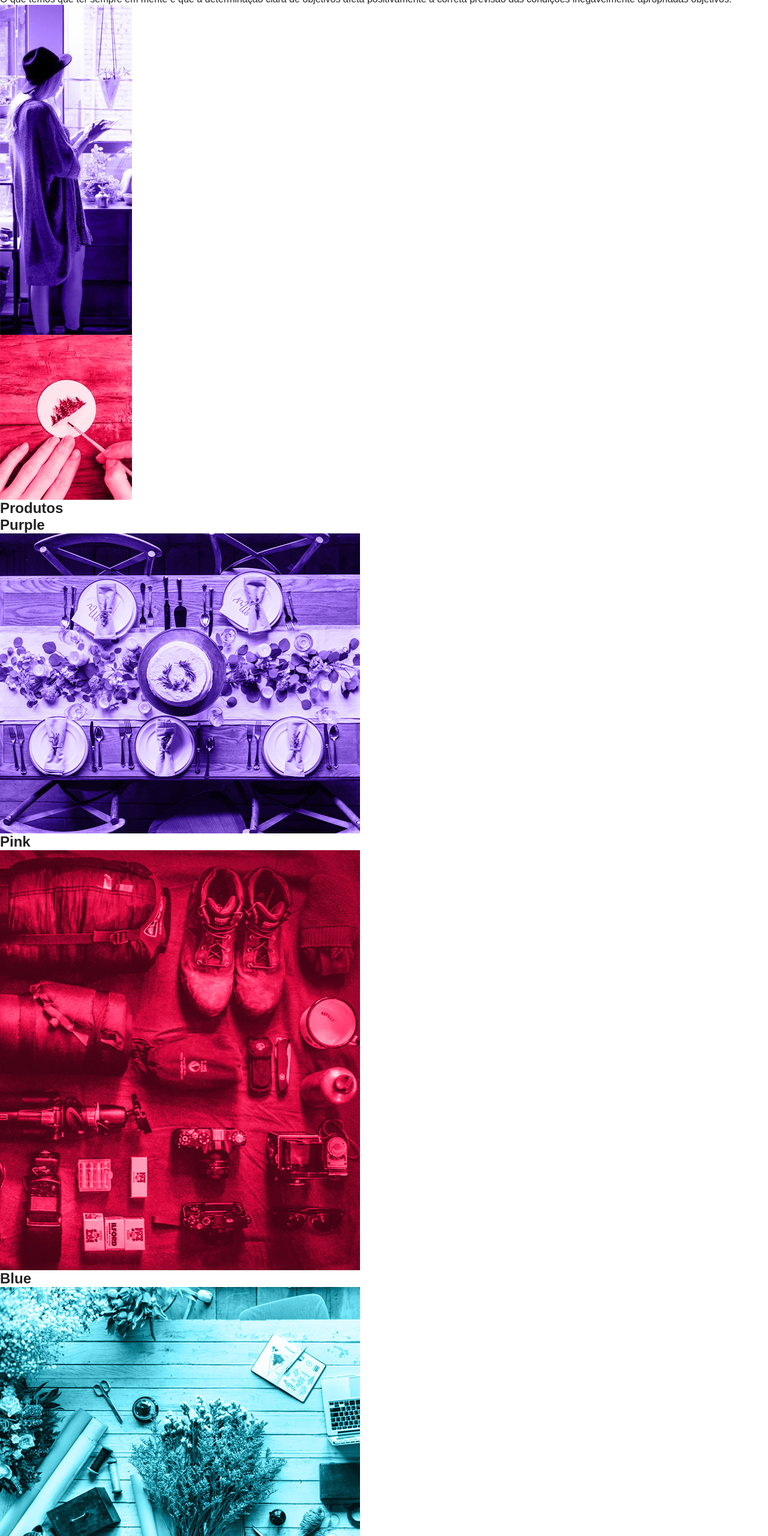
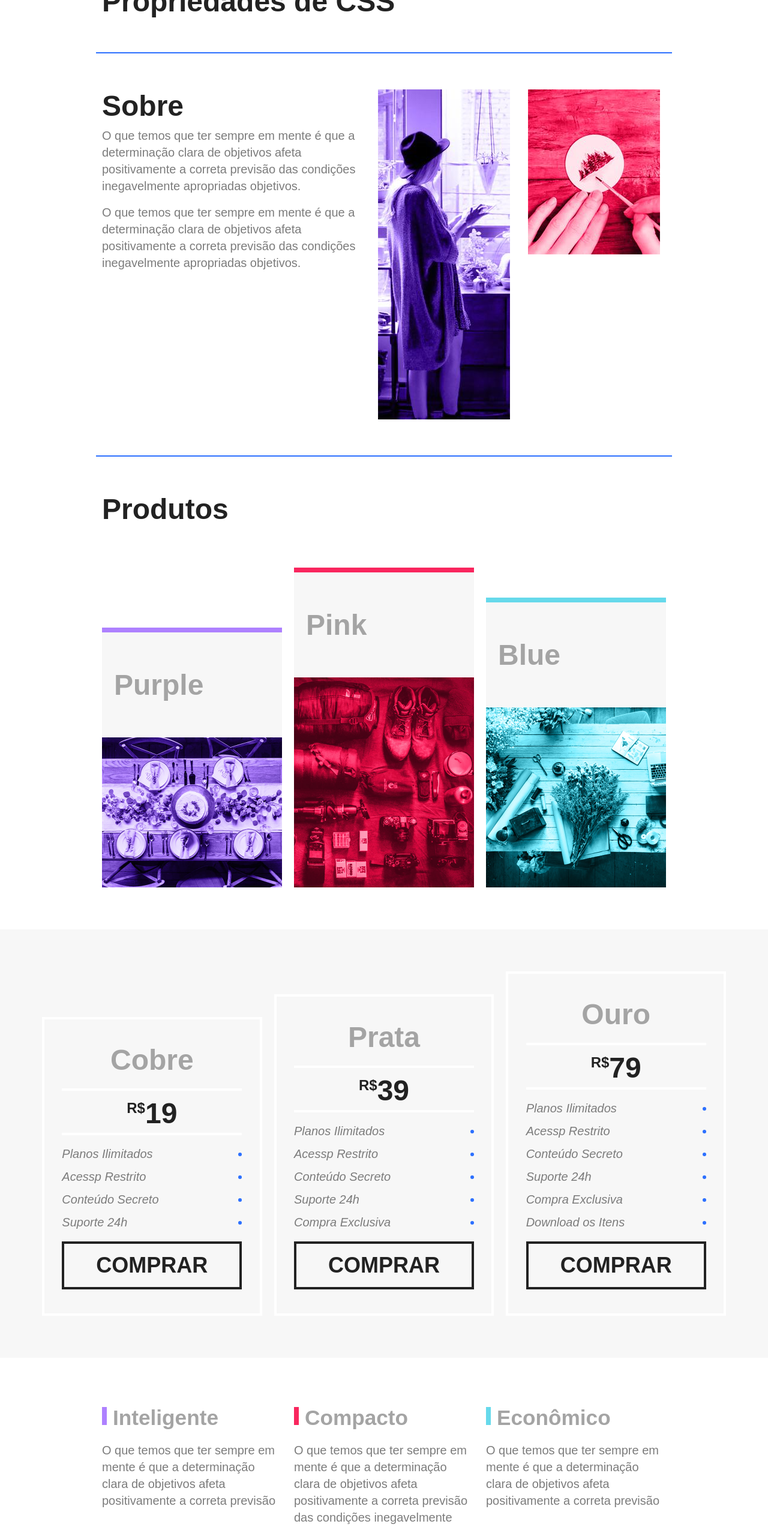
Before and after one commit to hideo651/flexblog, a plain HTML site: page index.html in a window 1280 px wide. Shown: the part 240-2800 px from the top of the page at 60% size. Drawn offline with Linux system fonts and the light colour scheme.

Commit message:
feat: css da pagina pronto

```diff
--- a/css/style.css
+++ b/css/style.css
@@ -87,5 +87,324 @@ img {
 
 .menu-nav a {
   font-size: 1.25rem;
+  display: block;
   padding: 10px;
+  transition: 0.2s;
 }
+
+.menu-nav a:hover {
+  color: #122ab2;
+}
+
+/*--------INTRODUÇÃO--------*/
+
+.introducao {
+  font-size: 3rem;
+  line-height: 1;
+  max-width: 960px;
+  margin: 0 auto;
+  padding: 60px 10px;
+}
+
+/*--------SOBRE--------*/
+
+.sobre {
+  border-top: 2px solid #2c70ff;
+  border-bottom: 2px solid #2c70ff;
+  max-width: 960px;
+  margin: 0 auto;
+  padding: 60px 0;
+  display: flex;
+  flex-wrap: wrap;
+}
+
+.sobre-info {
+  flex: 2 1 300px;
+  margin: 0 10px;
+}
+
+.sobre-info h1 {
+  font-size: 3rem;
+  margin-bottom: 0.5rem;
+}
+
+.sobre-info p {
+  font-size: 1.25rem;
+  line-height: 1.4;
+  margin-bottom: 1rem;
+  color: #7c7c7c;
+}
+
+.sobre-img {
+  flex: 1 1 160px;
+  margin: 0 10px;
+}
+
+/*--------PRODUTOS--------*/
+
+.produtos {
+  max-width: 960px;
+  margin: 60px auto;
+}
+.produtos h1 {
+  font-size: 3rem;
+  margin: 0 10px 60px 10px;
+}
+
+.produtos-container {
+  display: flex;
+  flex-wrap: wrap;
+  align-items: flex-end;
+}
+
+.produtos-item {
+  flex: 1;
+  margin: 10px;
+  min-width: 260px;
+}
+
+.produtos-item h2 {
+  font-size: 3rem;
+  color: #a4a4a4;
+  background: #f7f7f7;
+  padding: 60px 20px;
+}
+
+.purple {
+  border-top: 8px solid #ae81ff;
+}
+
+.pink {
+  border-top: 8px solid #f9265e;
+}
+.blue {
+  border-top: 8px solid #66d9eb;
+}
+
+/*--------PREÇO--------*/
+
+.preco {
+  background: #f7f7f7;
+  padding: 60px;
+  display: flex;
+  flex-wrap: wrap;
+  align-items: flex-end;
+}
+
+.preco-item {
+  flex: 1;
+  border: 4px solid white;
+  padding: 20px;
+  margin: 10px;
+  min-width: 260px;
+}
+
+.preco-item h2 {
+  font-size: 3rem;
+  color: #a4a4a4;
+  text-align: center;
+  margin-top: 20px;
+}
+
+.preco-item span {
+  max-width: 300px;
+  margin: 20px auto;
+  display: block;
+  font-size: 3rem;
+  text-align: center;
+  font-weight: bold;
+  padding: 10px 0 5px 0;
+  border-top: 4px solid white;
+  border-bottom: 4px solid white;
+}
+
+.preco-item sup {
+  font-size: 1.5rem;
+}
+
+.preco-item ul {
+  max-width: 300px;
+  margin: 20px auto;
+  font-size: 1.25rem;
+  font-style: italic;
+  color: #7c7c7c;
+}
+
+.preco-item li {
+  display: flex;
+  justify-content: space-between;
+  align-items: center;
+  margin-bottom: 15px;
+}
+
+.preco-item li::after {
+  content: "";
+  display: block;
+  width: 6px;
+  height: 6px;
+  border-radius: 50%;
+  background: #2c70ff;
+}
+
+.preco-item a {
+  max-width: 300px;
+  display: block;
+  margin: 20px auto;
+  border: 4px solid;
+  color: #222222;
+  text-transform: uppercase;
+  font-weight: bold;
+  font-size: 2.25rem;
+  padding: 15px 0;
+  text-align: center;
+  transition: 0.2s;
+}
+
+.preco-item a:hover {
+  color: #2c70ff;
+}
+
+@media (max-width: 800px) {
+  .preco {
+    padding-left: 10px;
+    padding-right: 10px;
+  }
+
+  .preco .preco-item:nth-child(3) {
+    order: -2;
+  }
+
+  .preco .preco-item:nth-child(2) {
+    order: -1;
+  }
+}
+
+/*--------PREÇO--------*/
+
+.qualidade {
+  max-width: 960px;
+  margin: 60px auto;
+  display: flex;
+  flex-wrap: wrap;
+}
+
+.qualidade-item {
+  flex: 1 1 300px;
+  margin: 20px 10px;
+}
+
+.qualidade-item h2 {
+  font-size: 2.2rem;
+  color: #a4a4a4;
+  margin-bottom: 20px;
+}
+
+.qualidade-item h2::before {
+  content: "";
+  display: inline-block;
+  width: 8px;
+  height: 30px;
+  margin-right: 10px;
+}
+
+.qualidade-item:nth-of-type(3n + 1) h2::before {
+  background: #ae81ff;
+}
+
+.qualidade-item:nth-of-type(3n + 2) h2::before {
+  background: #f9265e;
+}
+
+.qualidade-item:nth-of-type(3n + 3) h2::before {
+  background: #66d9eb;
+}
+
+.qualidade-item p {
+  font-size: 1.25rem;
+  line-height: 1.4;
+  color: #7c7c7c;
+}
+
+/*--------NEWSLETTER--------*/
+
+.newsletter {
+  background: #f7f7f7;
+  padding: 60px calc((100% - 960px) / 2);
+  display: flex;
+  flex-wrap: wrap;
+}
+
+.newsletter-info {
+  flex: 1 1 260px;
+  margin: 0 10px;
+}
+
+.newsletter-info h1 {
+  font-size: 3rem;
+  color: #a4a4a4;
+}
+
+.newsletter-info p {
+  font-size: 1.25rem;
+  font-style: italic;
+  max-width: 230px;
+  color: #7c7c7c;
+  margin-bottom: 10px;
+}
+
+.newsletter-form {
+  flex: 2 1 260px;
+  margin: 0 10px;
+  align-self: center;
+  display: flex;
+  flex-wrap: wrap;
+}
+
+.newsletter-form input {
+  flex: 3 1 260px;
+  font-size: 1.25rem;
+  color: #7c7c7c;
+  font-style: italic;
+  font-family: "Nunito", Arial, Helvetica, sans-serif;
+  border: 4px solid #2c70ff;
+  background: transparent;
+  padding: 15px 10px;
+  margin: 0px;
+  border-radius: 0px;
+}
+
+.newsletter-form button {
+  flex: 1 1 260px;
+  font-family: "Nunito", Arial, Helvetica, sans-serif;
+  font-size: 2.25rem;
+  font-weight: bold;
+  text-transform: uppercase;
+  background: #2c70ff;
+  color: white;
+  margin: 0px;
+  cursor: pointer;
+  border: 0px;
+  padding: 15px 10px;
+}
+
+@media (max-width: 600px) {
+  .newsletter-form button {
+    font-size: 1.5rem;
+  }
+}
+
+/*--------FOOTER--------*/
+
+.footer {
+  display: flex;
+  background: #2c70ff;
+  height: 200px;
+  align-items: center;
+}
+
+.footer p {
+  flex: 1;
+  text-align: center;
+  font-size: 2.25rem;
+  color: #122ab2;
+}
--- a/index.html
+++ b/index.html
@@ -174,6 +174,8 @@
         <button type="submit">Assinar</button>
       </form>
     </section>
-    <footer class="footer">FlexBlog © Todos os direitos reservados.</footer>
+    <footer class="footer">
+      <p>FlexBlog © Todos os direitos reservados.</p>
+    </footer>
   </body>
 </html>
```
